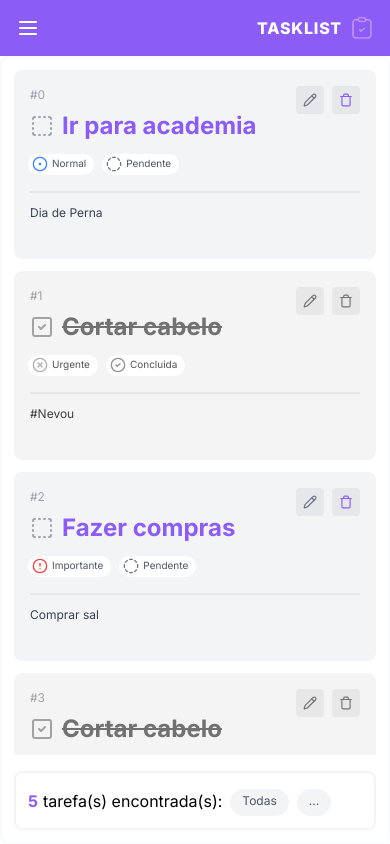
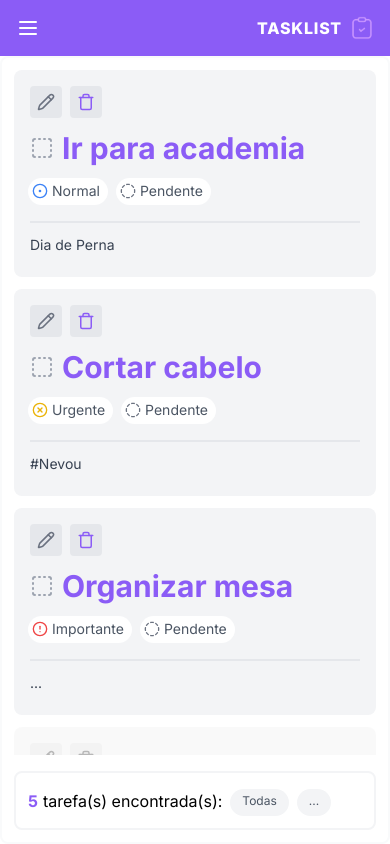
Before and after one commit to pedrom1719/Tasklist_REACT, a React (Vite) app: page / in a window 390 px wide. Built offline with nearby package versions, Linux system fonts and the light colour scheme.

Commit message:
fix: Ajustes tamanho das fontes no Mobile

```diff
--- a/src/components/task-item/TagsList.tsx
+++ b/src/components/task-item/TagsList.tsx
@@ -49,7 +49,7 @@ function TagsList({ categ, icon, color }: TagsListProps) {
 
   return (
     <>
-      <li className="flex items-center gap-1 rounded-full bg-white pb-1 pl-1 pr-2 pt-[2px] text-[10px] text-gray-600">
+      <li className="flex items-center gap-1 rounded-full bg-white pb-1 pl-1 pr-2 pt-[2px] text-[10px] text-gray-600 sm:text-[14px]">
         <IconTag
           icon={selectedIcon}
           color={`h-4 w-4 mb-[-1px] ${selectedColor}`}
--- a/src/components/task-item/TaskDesc.tsx
+++ b/src/components/task-item/TaskDesc.tsx
@@ -12,7 +12,7 @@ function TaskDesc({ disabled, value, attributes, onChange }: TaskDescProps) {
         disabled={disabled}
         value={value}
         onChange={onChange}
-        className={`mt-3 w-full resize-none bg-transparent text-xs text-gray-700 ${attributes}`}
+        className={`mt-3 h-4 w-full resize-none bg-transparent text-xs text-gray-700 sm:h-5 sm:text-sm ${attributes}`}
       ></textarea>
     </>
   );
--- a/src/components/task-item/TaskItem.tsx
+++ b/src/components/task-item/TaskItem.tsx
@@ -75,14 +75,14 @@ function TaskItem({ cd, title, category, status, desc }: TaskItemProps) {
     <>
       {/* Main Content */}
       <div
-        className={` ${status === "Concluida" ? "grayscale" : ""} block w-full rounded-lg bg-gray-100 p-4 transition-all hover:bg-gray-200/60`}
+        className={` ${status === "Concluida" ? "opacity-50 grayscale" : ""} block w-full rounded-lg bg-gray-100 p-4 transition-all hover:bg-gray-200/60`}
       >
         {/* TitleContainer */}
-        <div className="flex items-start justify-between gap-1 border-b-2 border-gray-200 pb-4">
+        <div className="flex items-start justify-between gap-1 border-b-2 border-gray-200 pb-4 sm:flex-col-reverse sm:gap-y-3">
           {/* Title + Tags */}
           <div>
             {/* Mostrar ID da Tarefa (Para motivo de testes) */}
-            <span className="inline-block translate-y-[-5px] text-xs text-gray-400">
+            <span className="inline-block translate-y-[-5px] text-xs text-gray-400 sm:hidden">
               #{cd}
             </span>
             <TaskTitle
@@ -103,11 +103,11 @@ function TaskItem({ cd, title, category, status, desc }: TaskItemProps) {
               <div className="flex gap-2">
                 <Check
                   onClick={confirmEdit}
-                  className="h-7 w-7 cursor-pointer rounded bg-gray-200 p-[7px] text-emerald-500 transition-all hover:bg-emerald-500 hover:text-white"
+                  className="h-7 w-7 cursor-pointer rounded bg-gray-200 p-[7px] text-emerald-500 transition-all hover:bg-emerald-500 hover:text-white sm:h-8 sm:w-8"
                 />
                 <X
                   onClick={cancelEdit}
-                  className="h-7 w-7 cursor-pointer rounded bg-gray-200 p-[7px] text-violet-500 transition-all hover:bg-violet-500 hover:text-white"
+                  className="h-7 w-7 cursor-pointer rounded bg-gray-200 p-[7px] text-violet-500 transition-all hover:bg-violet-500 hover:text-white sm:h-8 sm:w-8"
                 />
               </div>
             </>
@@ -116,11 +116,11 @@ function TaskItem({ cd, title, category, status, desc }: TaskItemProps) {
               <div className="flex gap-2">
                 <Pencil
                   onClick={editTask}
-                  className="h-7 w-7 cursor-pointer rounded bg-gray-200 p-[7px] text-gray-500 transition-all hover:bg-gray-400 hover:text-white"
+                  className="h-7 w-7 cursor-pointer rounded bg-gray-200 p-[7px] text-gray-500 transition-all hover:bg-gray-400 hover:text-white sm:h-8 sm:w-8"
                 />
                 <Trash
                   onClick={() => dispatch(removeTask(cd))}
-                  className="h-7 w-7 cursor-pointer rounded bg-gray-200 p-[7px] text-violet-500 transition-all hover:bg-violet-500 hover:text-white"
+                  className="h-7 w-7 cursor-pointer rounded bg-gray-200 p-[7px] text-violet-500 transition-all hover:bg-violet-500 hover:text-white sm:h-8 sm:w-8"
                 />
               </div>
             </>
--- a/src/components/task-item/TaskTitle.tsx
+++ b/src/components/task-item/TaskTitle.tsx
@@ -18,7 +18,7 @@ function TaskTitle({ onClick, title, icon, attribute }: TaskTitleProps) {
       >
         <IconTag icon={icon} color="text-gray-400" />
         <h2
-          className={`select-none text-2xl font-bold text-violet-500 ${attribute}`}
+          className={`select-none text-2xl font-bold text-violet-500 sm:text-3xl ${attribute}`}
         >
           {title}
         </h2>
--- a/src/store/reducers/tasks.ts
+++ b/src/store/reducers/tasks.ts
@@ -18,28 +18,28 @@ const initialState: TaskState = {
       cd: 1,
       title: "Cortar cabelo",
       category: "Urgente",
-      status: "Concluida",
+      status: "Pendente",
       desc: "#Nevou",
     },
     {
       cd: 2,
-      title: "Fazer compras",
+      title: "Organizar mesa",
       category: "Importante",
       status: "Pendente",
-      desc: "Comprar sal",
+      desc: "...",
     },
     {
       cd: 3,
-      title: "Cortar cabelo",
-      category: "Urgente",
+      title: "Ler livro",
+      category: "Importante",
       status: "Concluida",
-      desc: "#Nevou",
+      desc: "Parei na p.27",
     },
     {
       cd: 4,
       title: "Fazer compras",
       category: "Importante",
-      status: "Pendente",
+      status: "Concluida",
       desc: "Comprar sal",
     },
   ],
```
